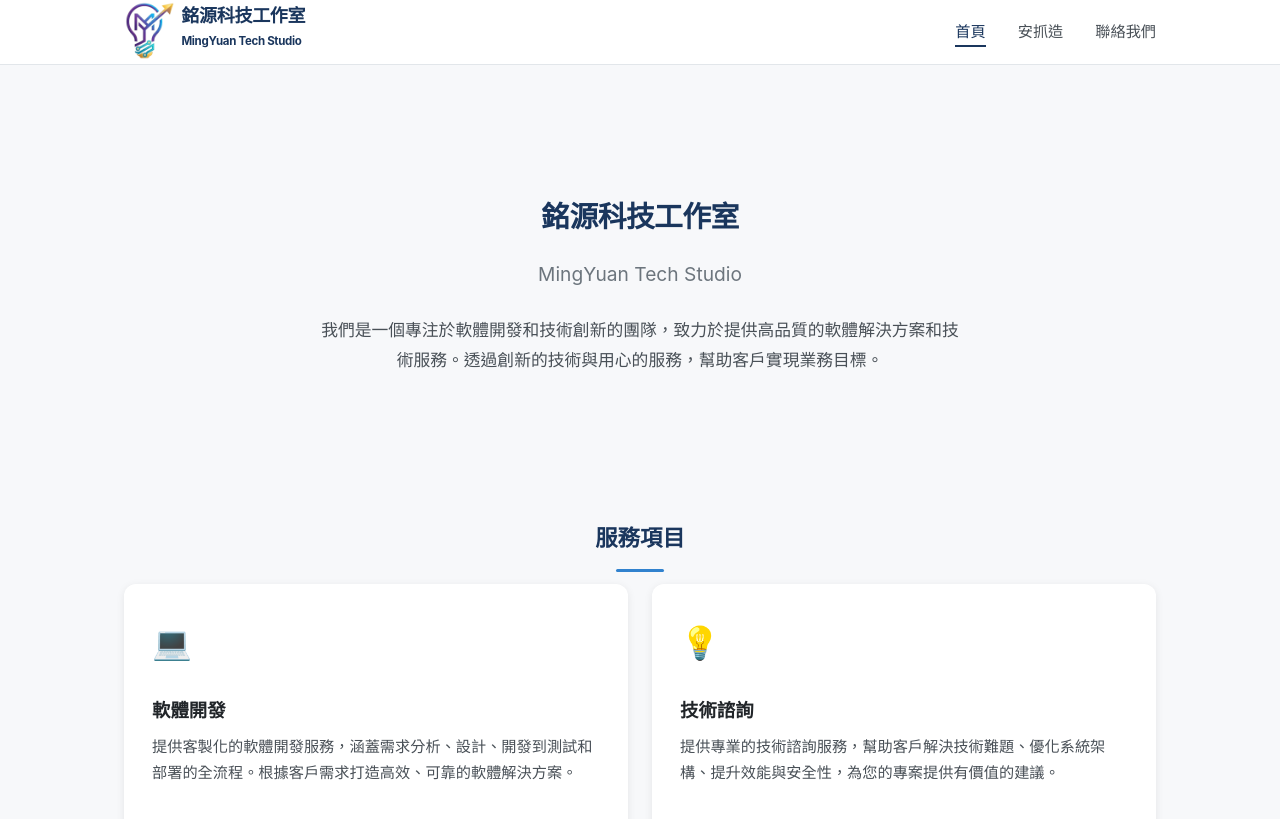
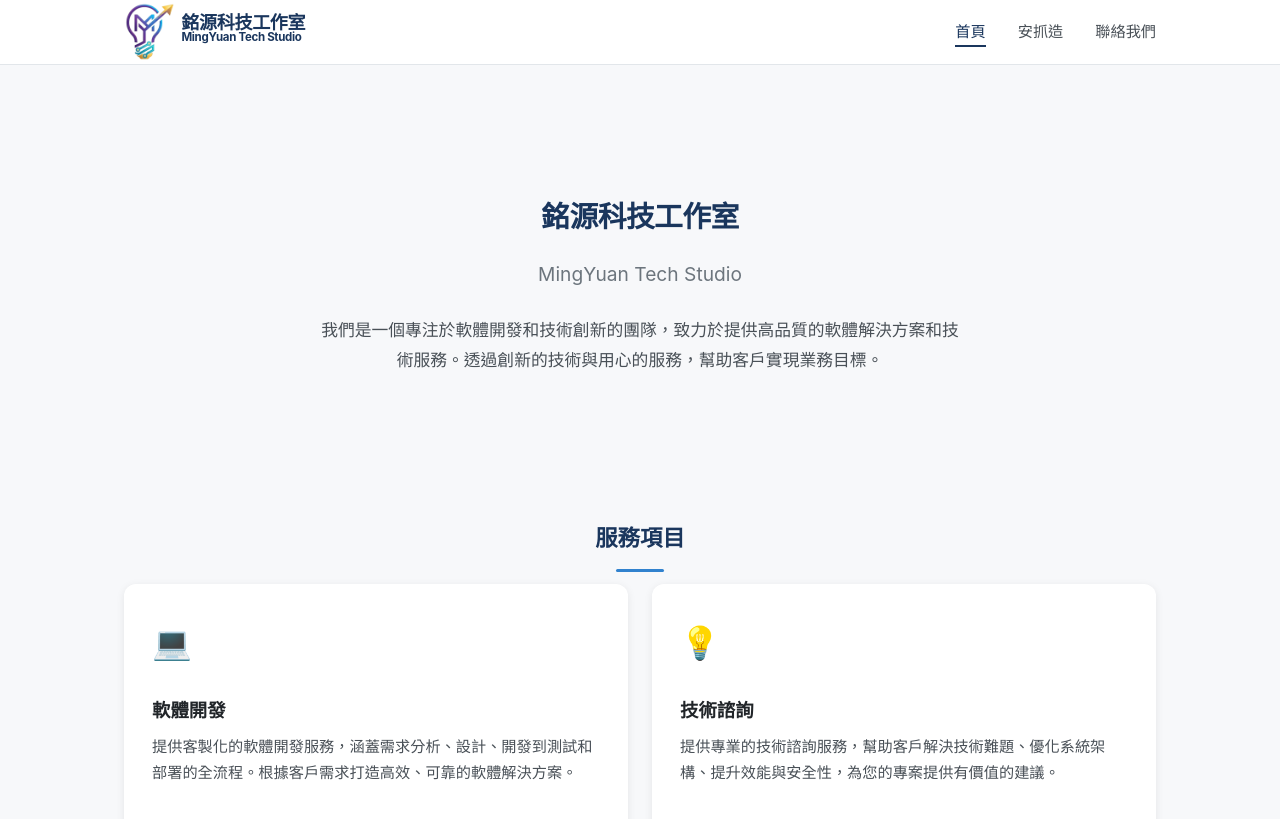
Before and after one commit to MingYuan-Tech/Apps, a Jekyll site: the page built from index.md, in a window 1280 px wide and 900 px high. Shown: the top 819 px of the window. Built offline with Jekyll 4.4.1, drawn with Linux system fonts in a browser that asks for light colours.

Commit message:
[調整] 更新導航欄品牌名稱樣式，將列表樣式改為行高以改善佈局

```diff
--- a/assets/css/style.css
+++ b/assets/css/style.css
@@ -105,7 +105,7 @@ img {
 .nav-logo-name {
   display: flex;
   flex-direction: column;
-  list-style: 1;
+  line-height: 1;
   padding-left: 6px;
   &:first-of-type {
     justify-content: flex-end;
```
